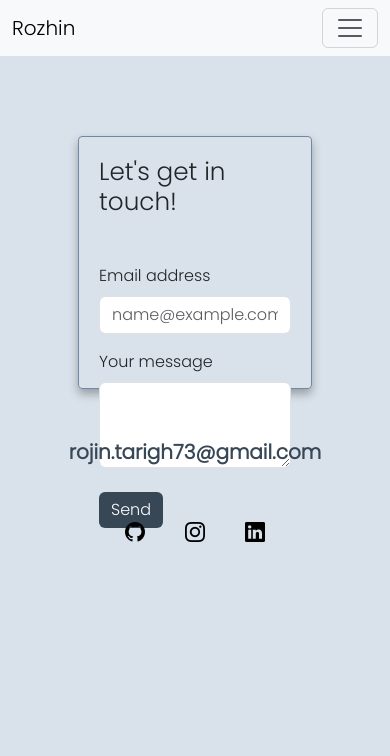
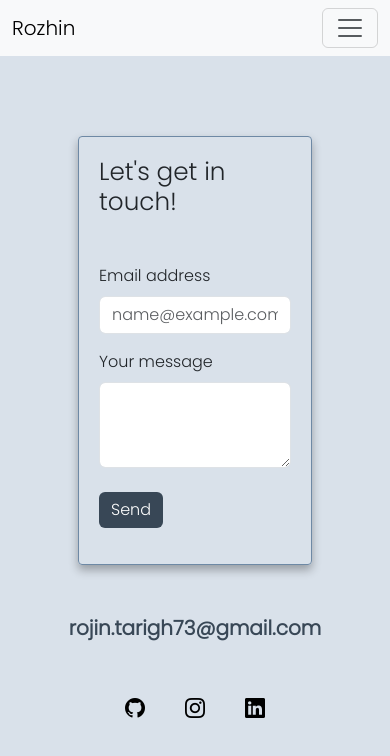
Before and after one commit to Rojint/ProjectResponsive, a plain HTML site: page contact.html in a window 390 px wide. Drawn offline with nearby package versions, Linux system fonts and the light colour scheme.

Commit message:
changed height for mobile devices

```diff
--- a/contact.html
+++ b/contact.html
@@ -17,7 +17,7 @@
 <body id="second-page">
     <nav class="navbar navbar-expand-lg bg-body-tertiary ">
         <div class="container-fluid">
-            <a class="navbar-brand" href="homepage.html">Rozhin</a>
+            <a class="navbar-brand" href="index.html">Rozhin</a>
             <button class="navbar-toggler" type="button" data-bs-toggle="collapse" data-bs-target="#navbarNav"
                 aria-controls="navbarNav" aria-expanded="false" aria-label="Toggle navigation">
                 <span class="navbar-toggler-icon"></span>
--- a/src/style2.css
+++ b/src/style2.css
@@ -160,8 +160,13 @@ h3 {
 }
 
 @media (max-width: 992px) {
+    #second-page {
+        background: #d9e1ea !important;
+        height: 130vh;
+    }
+
     .form-container {
         width: 60%;
-        height: 30vh;
+        height: auto;
     }
 }
```
